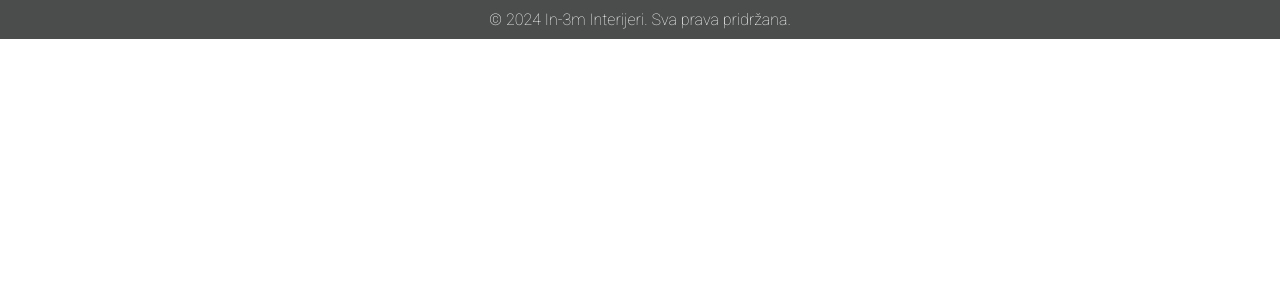
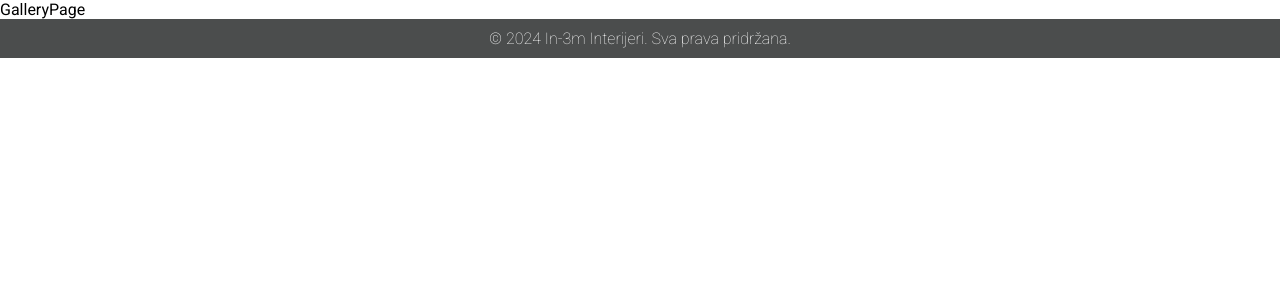
Before and after one commit to AlenZguric/in-3minterijeri, a React (Create React App) app: page /proizvodi in a window 1280 px wide. Shown: the top 300 px of the page. Built offline with nearby package versions, Linux system fonts and the light colour scheme; a web font is replaced by a local one.

Commit message:
add nwe page

```diff
--- a/src/App.js
+++ b/src/App.js
@@ -8,6 +8,7 @@ import ContactPage from './pages/ContactPage';
 //import NavBar from './components/NavBar';
 
 import '../src/styles/utils/main.css';
+import Services from './pages/ServicesPage';
 
 const App = () => {
   return (
@@ -18,7 +19,8 @@ const App = () => {
           <Routes>
             <Route path="/" element={<HomePage />} />
             <Route path="/o-nama" element={<AboutPage />} />
-            <Route path="/galerija" element={<GalleryPage />} />
+            <Route path="/proizvodi" element={<GalleryPage />} />
+            <Route path="/usluge" element={<Services />} />
             <Route path="/kontakt" element={<ContactPage />} />
           </Routes>
 
```
